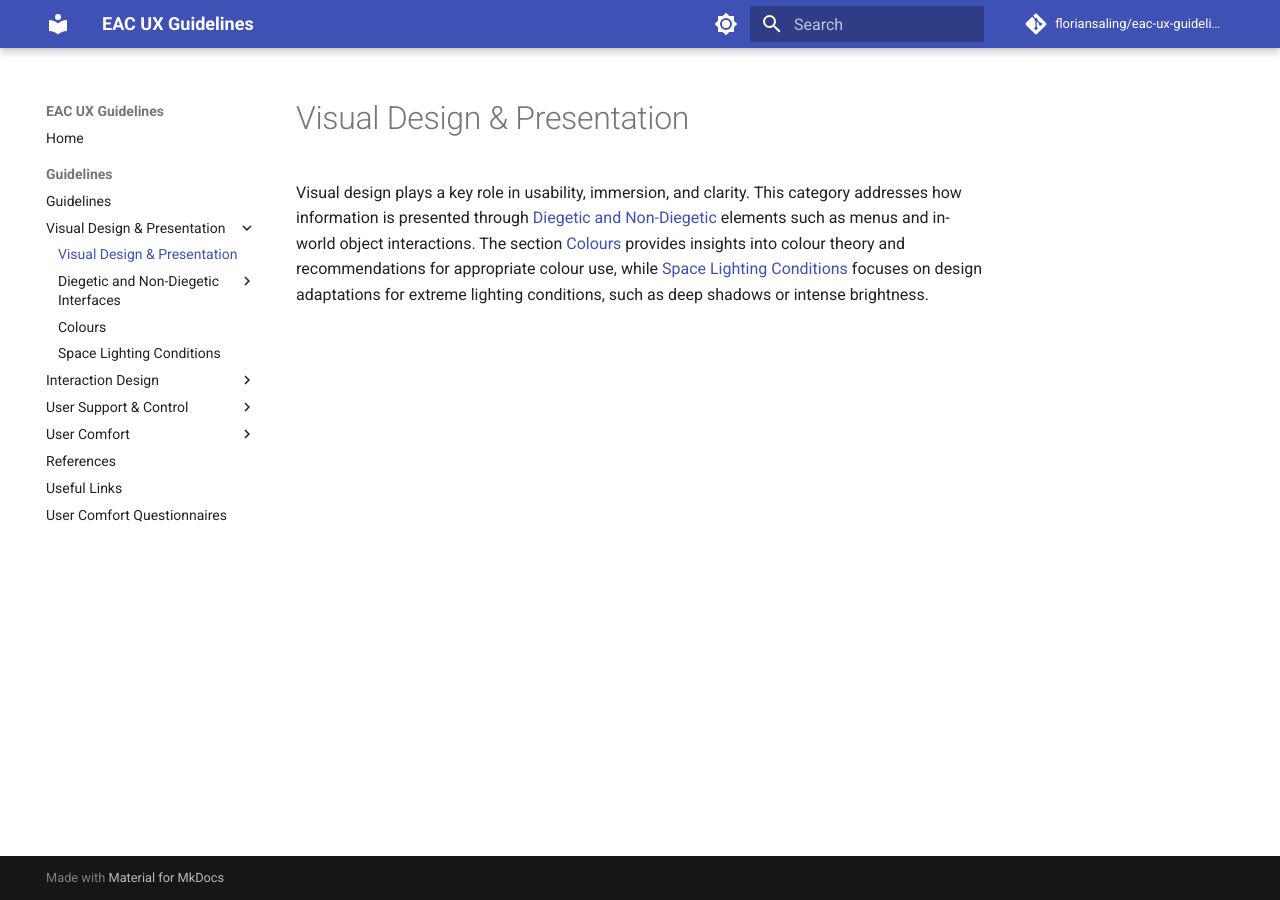
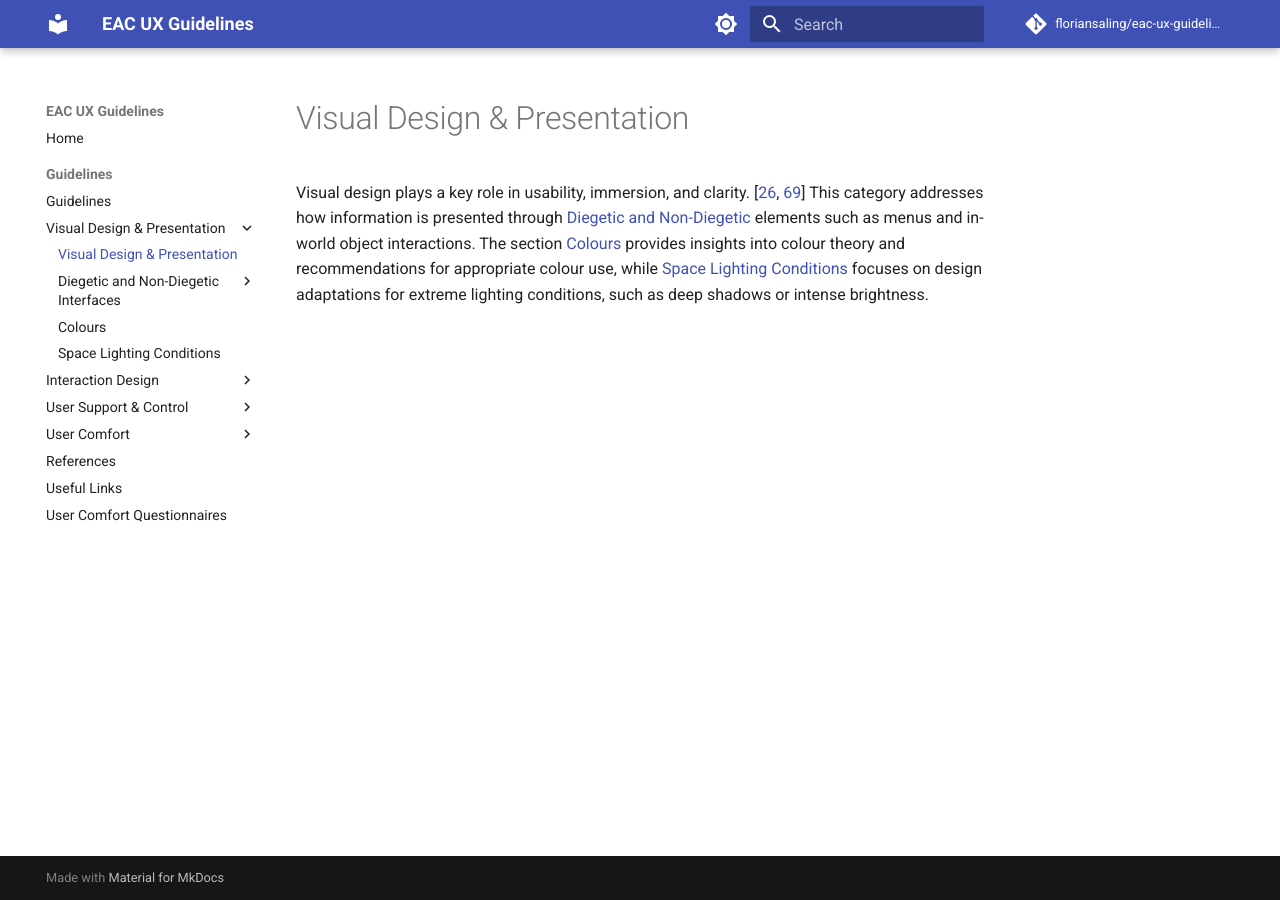
Before and after one commit to floriansaling/eac-ux-guidelines, an MkDocs documentation site: the page built from docs/Visual-Design-&-Presentation.md, in a window 1280 px wide. Built offline with MkDocs 1.6.1 and Material for MkDocs 9.7.7, drawn with Linux system fonts in a browser that asks for light colours; comment, search, counter and statistics services are not loaded.

Commit message:
Update Visual-Design-&-Presentation.md
update citations from paper

```diff
--- a/docs/Visual-Design-&-Presentation.md
+++ b/docs/Visual-Design-&-Presentation.md
@@ -1,4 +1,4 @@
 ---
 title: Visual Design & Presentation
 ---
-Visual design plays a key role in usability, immersion, and clarity. This category addresses how information is presented through [Diegetic and Non-Diegetic](Diegetic-and-Non-Diegetic-Interfaces.md) elements such as menus and in-world object interactions. The section [Colours](Colours.md) provides insights into colour theory and recommendations for appropriate colour use, while [Space Lighting Conditions](Space-Lighting-Conditions.md) focuses on design adaptations for extreme lighting conditions, such as deep shadows or intense brightness.
+Visual design plays a key role in usability, immersion, and clarity. \[[26](References.md#ref-26), [69](References.md#ref-69)\] This category addresses how information is presented through [Diegetic and Non-Diegetic](Diegetic-and-Non-Diegetic-Interfaces.md) elements such as menus and in-world object interactions. The section [Colours](Colours.md) provides insights into colour theory and recommendations for appropriate colour use, while [Space Lighting Conditions](Space-Lighting-Conditions.md) focuses on design adaptations for extreme lighting conditions, such as deep shadows or intense brightness.
```
